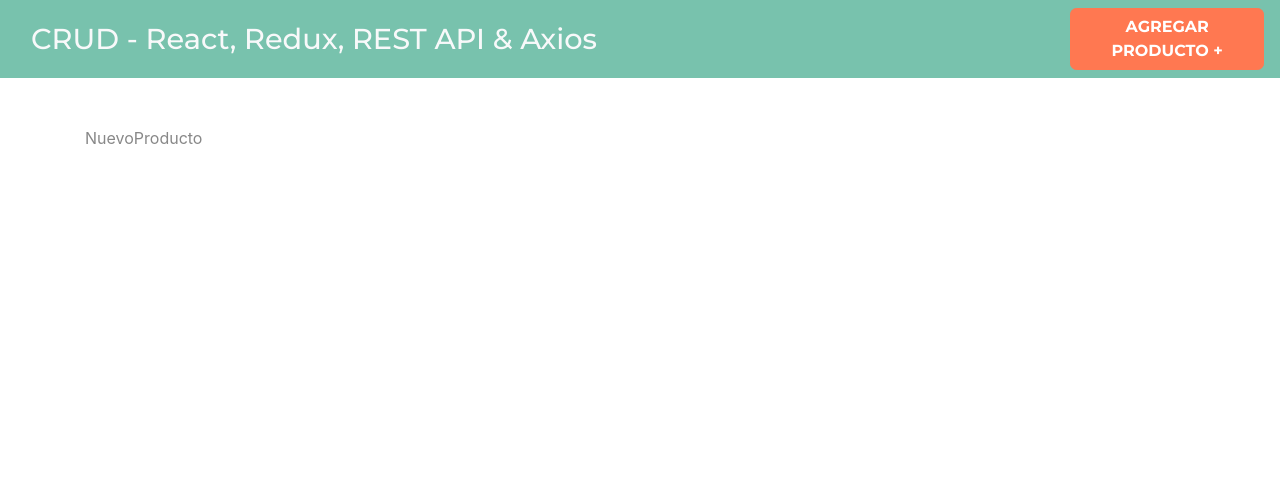
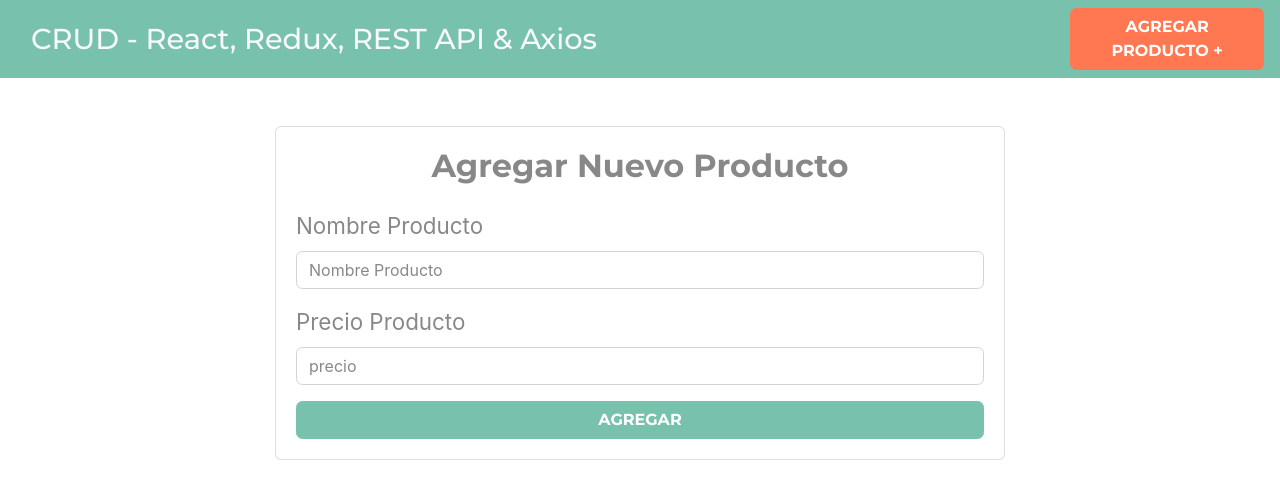
Before and after one commit to zassory/crudredux3, a React (Create React App) app: page /productos/nuevo in a window 1280 px wide. Shown: the top 498 px of the page. Built offline with nearby package versions, Linux system fonts and the light colour scheme.

Commit message:
formulario ok

```diff
--- a/src/components/NuevoProducto.jsx
+++ b/src/components/NuevoProducto.jsx
@@ -2,6 +2,44 @@
 
 export const NuevoProducto = () => {
   return (
-    <div>NuevoProducto</div>
+    <div className="row justify-content-center">
+      <div className="col-md-8">
+        <div className="card">
+          <div className="card-body">
+            <h2 className='text-center mb-4 font-weight-bold'>Agregar Nuevo Producto</h2>
+
+            <form>
+              <div className="form-group">
+                <label htmlFor="nombre-producto">Nombre Producto</label>
+                <input
+                  id="nombre-producto"
+                  type="text"
+                  className='form-control'
+                  placeholder='Nombre Producto'
+                  name="nombre"
+                  />
+              </div>
+              <div className="form-group">
+                <label htmlFor="precio-producto">Precio Producto</label>
+                <input
+                  id="precio-producto"
+                  type="number"
+                  className='form-control'
+                  placeholder="precio"
+                  />
+              </div>
+
+              <button
+                type="submit"
+                className='btn btn-primary font-weight-bold text-uppercase d-block w-100'
+              >
+                Agregar
+              </button>
+
+            </form>
+          </div>
+        </div>
+      </div>
+    </div>
   )
 }
```
